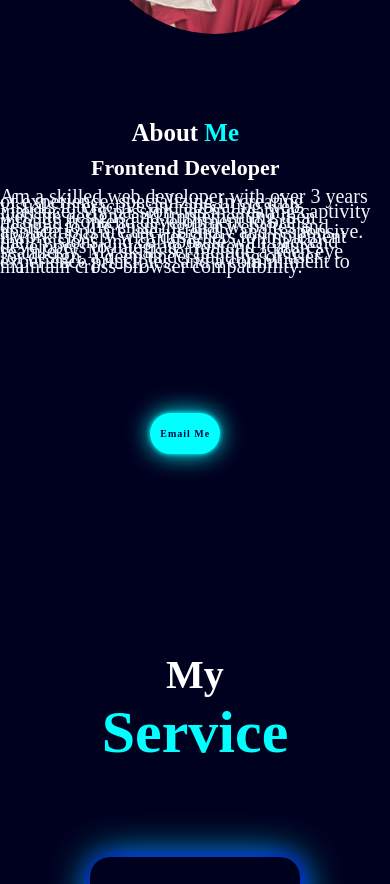
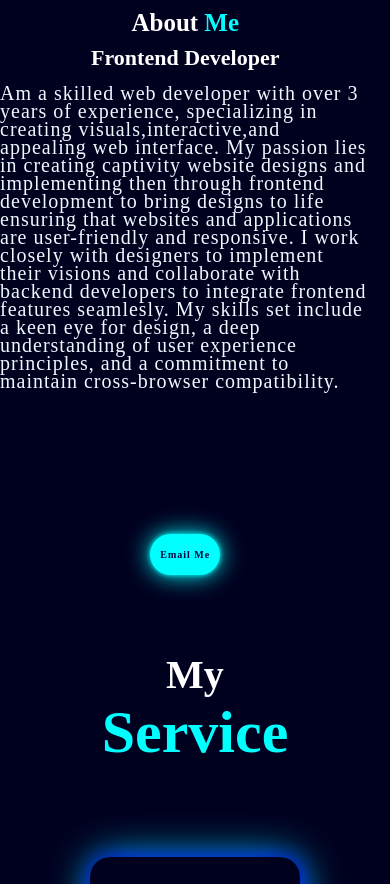
Before and after one commit to Ayeehyemi/my-portfolio, a plain HTML site: page index.html in a window 390 px wide. Shown: the part 1207-2091 px from the top of the page. Drawn offline with nearby package versions, Linux system fonts and the light colour scheme.

Commit message:
second commit

```diff
--- a/style.css
+++ b/style.css
@@ -1408,9 +1408,9 @@ padding: 0 50px;
         }
         .about-text p{
             font-size: 20px;
-            line-height: 5px;
-
+            line-height: 18px;
             text-align: left;
+            letter-spacing: 1px;
 
         }
         .sub-title{
```
